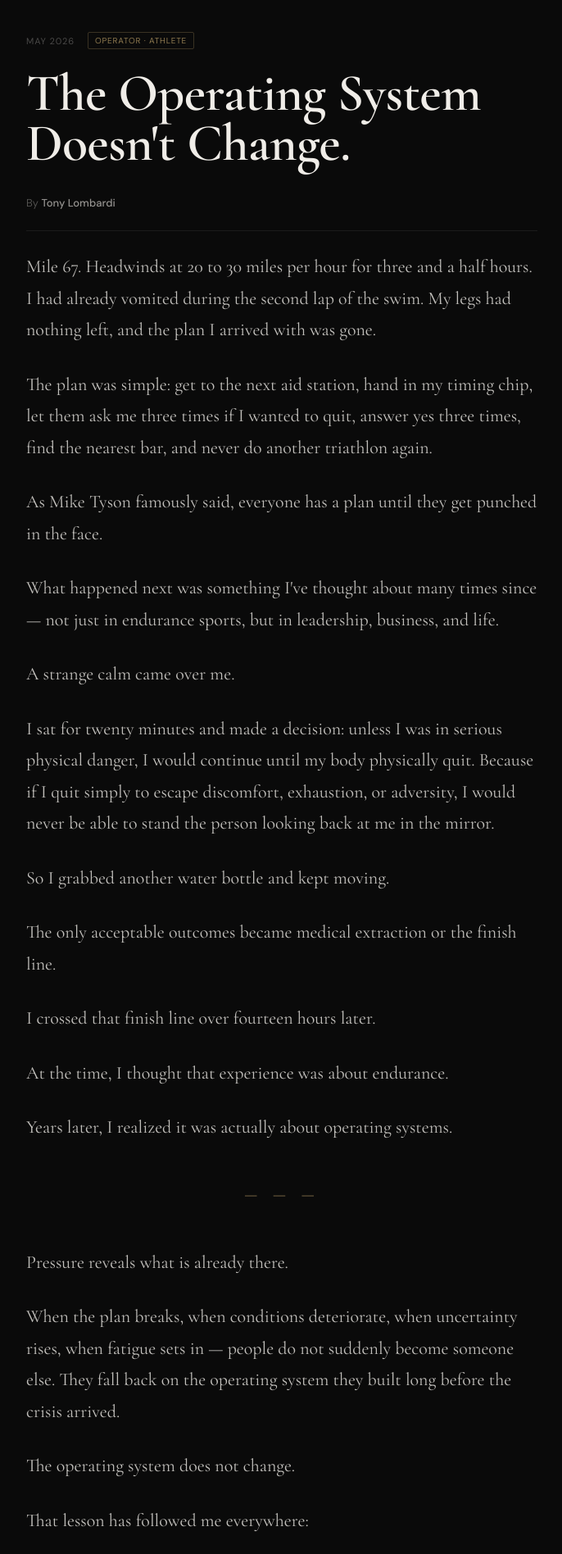
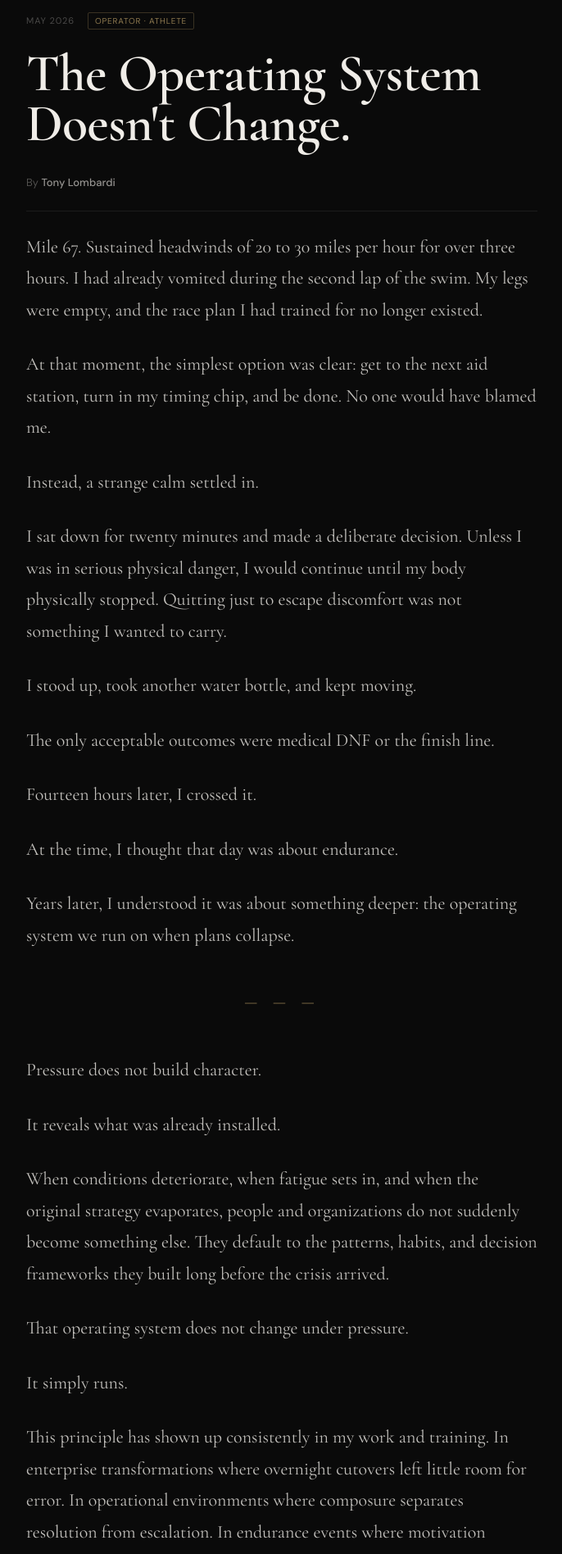
Before and after one commit to tonylombardi-22/personal_branding, a Next.js app: page /writing in a window 1280 px wide. Shown: the part 880-2776 px from the top of the page at 82% size, without its empty margins (296-982 px from the left). Built offline with nearby package versions, Linux system fonts and the light colour scheme.

Commit message:
Refine operating system essay with calmer executive tone

```diff
--- a/app/writing/page.tsx
+++ b/app/writing/page.tsx
@@ -7,7 +7,7 @@ export const dynamic = 'force-static';
 export const metadata: Metadata = {
   title: "Writing | Tony Lombardi",
   description:
-    "The Operating System Doesn't Change — on resilience, leadership, transformation, and the operating system that remains when pressure rises and the plan fails.",
+    "The Operating System Doesn't Change — on pressure, resilience, leadership, and the habits that remain when plans collapse.",
 };
 
 export default function Writing() {
@@ -395,11 +395,9 @@ export default function Writing() {
             </div>
 
             <p className="wr-article-excerpt">
-              Mile 67. Headwinds at 20 to 30 miles per hour for three and a half hours.
-              I had already vomited during the second lap of the swim. My legs had
-              nothing left, and the plan I arrived with was gone. What happened next
-              became a lesson in resilience, leadership, and the operating system
-              that remains when pressure rises.
+              Mile 67. Sustained headwinds. A race plan that no longer existed.
+              What happened next became less about endurance and more about the
+              habits, decisions, and operating system that remain when pressure rises.
             </p>
 
             <a href="#article" className="wr-read-link">
@@ -432,56 +430,46 @@ export default function Writing() {
 
           <div className="ar-body">
             <p>
-              Mile 67. Headwinds at 20 to 30 miles per hour for three and a half hours.
-              I had already vomited during the second lap of the swim. My legs had
-              nothing left, and the plan I arrived with was gone.
+              Mile 67. Sustained headwinds of 20 to 30 miles per hour for over
+              three hours. I had already vomited during the second lap of the swim.
+              My legs were empty, and the race plan I had trained for no longer existed.
             </p>
 
             <p>
-              The plan was simple: get to the next aid station, hand in my timing chip,
-              let them ask me three times if I wanted to quit, answer yes three times,
-              find the nearest bar, and never do another triathlon again.
+              At that moment, the simplest option was clear: get to the next aid
+              station, turn in my timing chip, and be done. No one would have blamed me.
             </p>
 
             <p>
-              As Mike Tyson famously said, everyone has a plan until they get punched
-              in the face.
+              Instead, a strange calm settled in.
             </p>
 
             <p>
-              What happened next was something I've thought about many times since —
-              not just in endurance sports, but in leadership, business, and life.
+              I sat down for twenty minutes and made a deliberate decision. Unless I
+              was in serious physical danger, I would continue until my body physically
+              stopped. Quitting just to escape discomfort was not something I wanted
+              to carry.
             </p>
 
             <p>
-              A strange calm came over me.
+              I stood up, took another water bottle, and kept moving.
             </p>
 
             <p>
-              I sat for twenty minutes and made a decision: unless I was in serious
-              physical danger, I would continue until my body physically quit.
-              Because if I quit simply to escape discomfort, exhaustion, or adversity,
-              I would never be able to stand the person looking back at me in the mirror.
+              The only acceptable outcomes were medical DNF or the finish line.
             </p>
 
             <p>
-              So I grabbed another water bottle and kept moving.
+              Fourteen hours later, I crossed it.
             </p>
 
             <p>
-              The only acceptable outcomes became medical extraction or the finish line.
+              At the time, I thought that day was about endurance.
             </p>
 
             <p>
-              I crossed that finish line over fourteen hours later.
-            </p>
-
-            <p>
-              At the time, I thought that experience was about endurance.
-            </p>
-
-            <p>
-              Years later, I realized it was actually about operating systems.
+              Years later, I understood it was about something deeper: the operating
+              system we run on when plans collapse.
             </p>
 
             <span className="section-break">
@@ -489,72 +477,42 @@ export default function Writing() {
             </span>
 
             <p>
-              Pressure reveals what is already there.
+              Pressure does not build character.
             </p>
 
             <p>
-              When the plan breaks, when conditions deteriorate, when uncertainty rises,
-              when fatigue sets in — people do not suddenly become someone else.
-              They fall back on the operating system they built long before the crisis arrived.
+              It reveals what was already installed.
             </p>
 
             <p>
-              The operating system does not change.
+              When conditions deteriorate, when fatigue sets in, and when the original
+              strategy evaporates, people and organizations do not suddenly become
+              something else. They default to the patterns, habits, and decision
+              frameworks they built long before the crisis arrived.
             </p>
 
             <p>
-              That lesson has followed me everywhere:
-            </p>
-
-            <ul>
-              <li>in Ironman races,</li>
-              <li>in enterprise transformation work,</li>
-              <li>in overnight implementation bridges with zero margin for failure,</li>
-              <li>
-                in Emergency First Response and Rescue Diver training,
-                where panic itself becomes the primary threat,
-              </li>
-              <li>
-                and in MMA and Brazilian Jiu-Jitsu environments,
-                where composure disappears quickly if you allow emotion
-                to overtake technique.
-              </li>
-            </ul>
-
-            <p>
-              The environments change.
+              That operating system does not change under pressure.
             </p>
 
             <p>
-              The operating system does not.
+              It simply runs.
             </p>
 
             <p>
-              Most people perform well when conditions are stable.
+              This principle has shown up consistently in my work and training.
+              In enterprise transformations where overnight cutovers left little room
+              for error. In operational environments where composure separates resolution
+              from escalation. In endurance events where motivation disappears long
+              before the work is done.
             </p>
 
             <p>
-              What defines individuals and organizations is what happens after the script fails.
+              The environments differ.
             </p>
 
             <p>
-              Can you remain composed?
-            </p>
-
-            <p>
-              Can you adapt?
-            </p>
-
-            <p>
-              Can you continue executing when the original strategy no longer applies?
-            </p>
-
-            <p>
-              Can you make decisions under pressure without losing your identity?
-            </p>
-
-            <p>
-              Those moments expose whether resilience was ever truly built in the first place.
+              The underlying system does not.
             </p>
 
             <span className="section-break">
@@ -562,34 +520,81 @@ export default function Writing() {
             </span>
 
             <p>
-              Combat sports reinforced that lesson even further for me.
+              Most people and teams perform adequately when conditions are stable.
             </p>
 
             <p>
-              There is a unique form of chaos that exists during a hard MMA sparring
-              session or a Brazilian Jiu-Jitsu tournament match — adrenaline,
-              uncertainty, physical consequence, fatigue, and the constant temptation
-              to abandon technique for emotion.
+              What matters is what happens after the script fails.
             </p>
 
             <p>
-              The athletes who perform best are rarely the loudest or most aggressive.
+              Can you stay composed?
             </p>
 
             <p>
-              They are the ones who remain composed enough to think clearly while pressure escalates around them.
+              Can you adapt without losing direction?
             </p>
 
             <p>
-              The same principle exists in Rescue Diver training.
+              Can you keep executing when the original plan no longer applies?
             </p>
 
             <p>
-              Underwater, panic compounds itself quickly. Breathing accelerates.
-              Decision-making narrows. Small problems become dangerous when emotion
-              overrides process. The training is not simply about physical skill.
-              It is about slowing the mind down enough to continue functioning clearly
-              while stress rises.
+              Can you continue when motivation is gone and nobody is watching?
+            </p>
+
+            <p>
+              In my experience, true resilience is usually quiet.
+            </p>
+
+            <p>
+              It looks like:
+            </p>
+
+            <ul>
+              <li>consistency when inspiration disappears,</li>
+              <li>discipline when outcomes are uncertain,</li>
+              <li>emotional control when pressure rises,</li>
+              <li>and the willingness to keep moving forward in uncertainty.</li>
+            </ul>
+
+            <span className="section-break">
+              — — —
+            </span>
+
+            <p>
+              Rescue Diver and Emergency First Response training taught me another
+              version of the same lesson.
+            </p>
+
+            <p>
+              In that environment, panic is often the real danger. Breathing accelerates.
+              Decision-making narrows. Small problems can become serious when emotion
+              overrides process.
+            </p>
+
+            <p>
+              The training is not only about physical skill. It is about slowing the
+              mind down enough to assess, prioritize, and act while stress is rising.
+            </p>
+
+            <p>
+              Combat sports carry their own version of that pressure.
+            </p>
+
+            <p>
+              In a hard MMA sparring session or a Brazilian Jiu-Jitsu tournament match,
+              there is adrenaline, uncertainty, physical consequence, fatigue, and the
+              temptation to abandon technique for emotion.
+            </p>
+
+            <p>
+              The people who perform best are rarely the loudest or most aggressive.
+            </p>
+
+            <p>
+              They are usually the ones who can remain calm enough to think clearly
+              while pressure escalates around them.
             </p>
 
             <p>
@@ -597,39 +602,17 @@ export default function Writing() {
             </p>
 
             <p>
-              In high-pressure operational environments, the ability to remain calm
-              while others become reactive is often the difference between resolution
-              and escalation.
+              In high-pressure operational environments, calm is not passive. It is a
+              functional advantage. It creates room for judgment, communication, and
+              resolution when the situation could otherwise become reactive.
             </p>
-
-            <p>
-              One of the biggest misconceptions about resilience is that it is loud,
-              emotional, or motivational.
-            </p>
-
-            <p>
-              In my experience, it is usually quiet.
-            </p>
-
-            <p>
-              It looks like:
-            </p>
-
-            <ul>
-              <li>consistency when motivation disappears,</li>
-              <li>discipline when outcomes are uncertain,</li>
-              <li>emotional control under pressure,</li>
-              <li>
-                and continuing to move forward when nobody is watching.
-              </li>
-            </ul>
 
             <span className="section-break">
               — — —
             </span>
 
             <p>
-              The world today rewards adaptability more than certainty.
+              Today's business landscape rewards adaptability more than certainty.
             </p>
 
             <p>
@@ -642,17 +625,17 @@ export default function Writing() {
             </p>
 
             <p>
-              But while tools evolve, the underlying operating system still matters:
+              Tools and processes will continue to evolve. But the fundamentals that
+              allow people and organizations to navigate change remain remarkably
+              consistent:
             </p>
 
             <ul>
               <li>discipline,</li>
               <li>composure,</li>
               <li>accountability,</li>
-              <li>resilience,</li>
-              <li>
-                and the ability to continue functioning effectively when conditions become uncomfortable.
-              </li>
+              <li>adaptability,</li>
+              <li>and the ability to function effectively when conditions become uncomfortable.</li>
             </ul>
 
             <p>
@@ -668,31 +651,27 @@ export default function Writing() {
             </p>
 
             <p>
-              And it is absolutely true in leadership.
+              And it is true in leadership.
             </p>
 
             <p>
-              Looking back, the Ironman finish line itself mattered far less than the realization that came from it:
+              The Ironman finish line mattered far less than the realization that came
+              from it: you can endure more than you think.
             </p>
 
             <p>
-              You can survive far more than you think you can.
+              And when the plan inevitably breaks, your operating system is what remains.
             </p>
 
             <p>
-              And when the plan fails — as it often will — your operating system is what remains.
+              I bring that same mindset to enterprise transformation and AI operations —
+              helping teams build the infrastructure, governance, and habits that
+              sustain performance through uncertainty and change.
             </p>
 
             <p>
-              Today, I apply that same mindset to leadership, transformation,
-              and operational execution — helping organizations navigate uncertainty,
-              pressure, and change without losing momentum.
-            </p>
-
-            <p>
-              If you're building teams that value resilience, adaptability,
-              disciplined execution, and composure under pressure,
-              I'd welcome the conversation.
+              If you're leading an organization that values disciplined execution and
+              steady leadership under pressure, I'd welcome the conversation.
             </p>
 
             <div className="ar-divider"></div>
@@ -702,10 +681,9 @@ export default function Writing() {
             <p className="ar-footer-byline">
               <strong>Tony Lombardi</strong> is an enterprise transformation
               and AI operations leader based in Fuquay-Varina, NC.
-              He is a 7× Ironman triathlon finisher, Rescue Scuba Diver with
-              Emergency First Response training, and active Brazilian Jiu-Jitsu, Muy Thai & MMA practitioner
-              focused on resilience, disciplined execution, and helping
-              organizations navigate change. You can find his work at{" "}
+              His work focuses on disciplined execution, operational resilience,
+              and helping teams navigate uncertainty, pressure, and change.
+              You can find his work at{" "}
               <a href="https://tonylombardi.ai">
                 tonylombardi.ai
               </a>.
```
